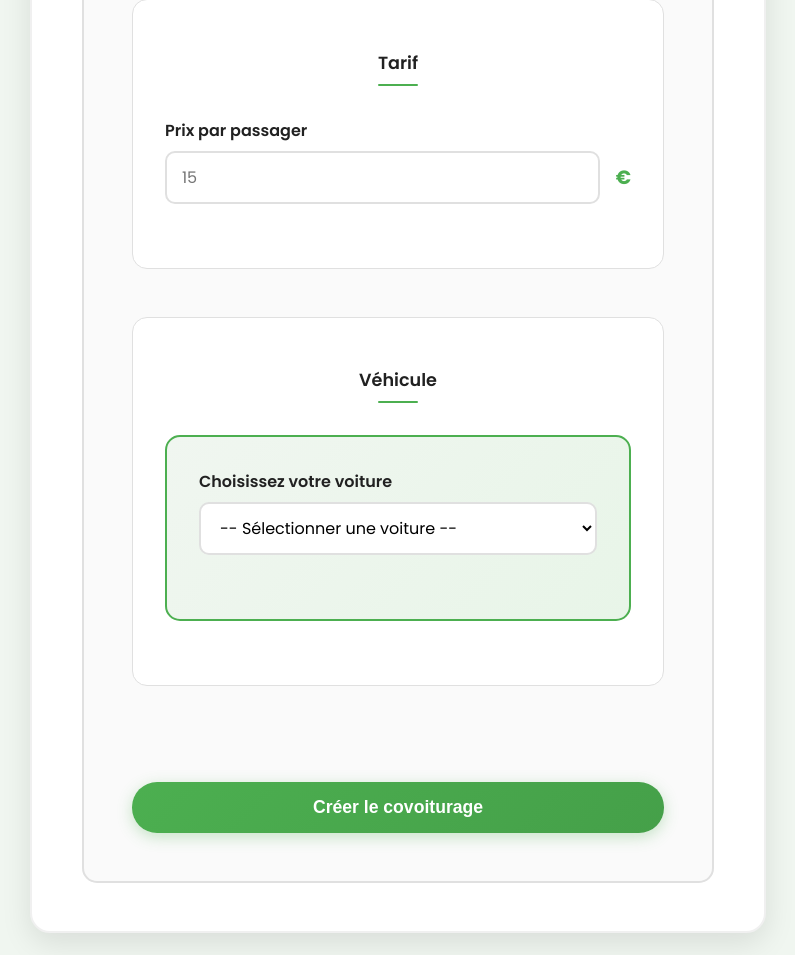
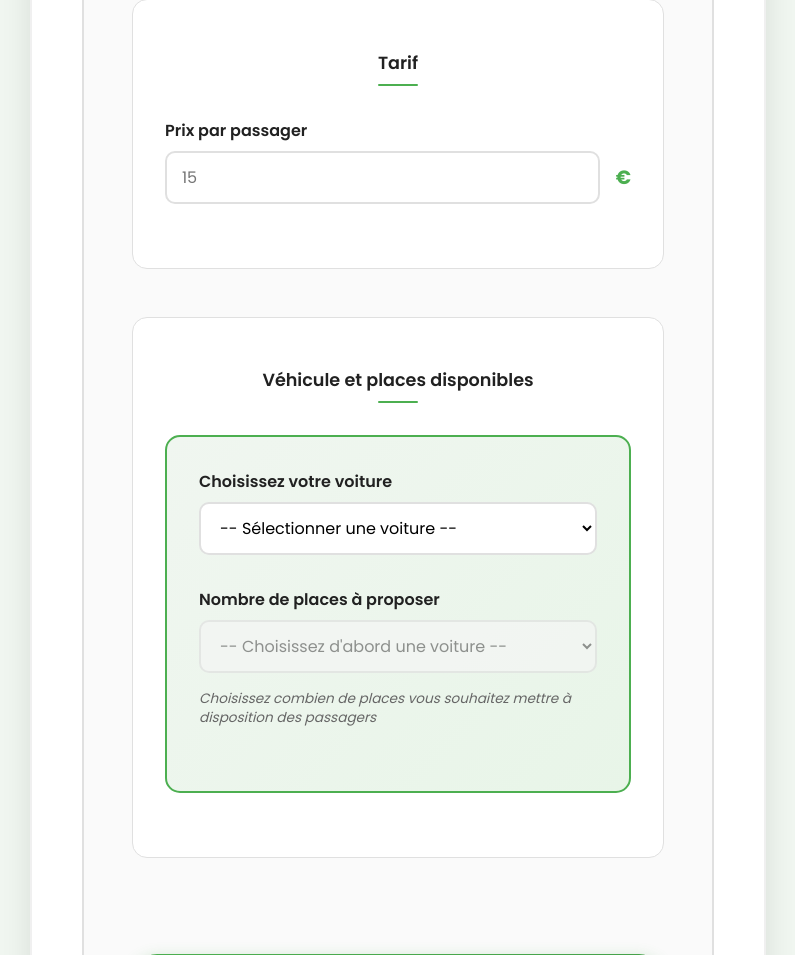
Before and after one commit to LeChach/Projet_EcoRide, a PHP site: page /ajouter_covoiturage.php in a window 1280 px wide. Shown: the part 1385-2340 px from the top of the page, without its empty margins (242-1037 px from the left). Run offline with PHP 8.4, Linux system fonts and the light colour scheme; the visitor is signed in with stand-in values (Sample User, id 1); tables that the repository leaves empty hold one stand-in row (values such as "Sample post").

Commit message:
ajout possibilité de nbr place

```diff
--- a/src/ajouter_covoiturage.php
+++ b/src/ajouter_covoiturage.php
@@ -117,9 +117,9 @@ if ($_SERVER['REQUEST_METHOD'] === 'POST') {
                         </div>
                     </div>
 
-                    <!-- Section Voiture -->
+                    <!-- Section Voiture et Places -->
                         <div class="ride-form-section">
-                        <h3>Véhicule</h3>
+                            <h3>Véhicule et places disponibles</h3>
 
                             <div class="car-selection">
                                 <?php if (empty($voitures_utilisateur)): ?>
@@ -130,15 +130,23 @@ if ($_SERVER['REQUEST_METHOD'] === 'POST') {
                                 <?php else: ?>
                                     <div class="ride-form-group">
                                         <label for="id_voiture">Choisissez votre voiture</label>
-                                    <select name="id_voiture" id="id_voiture" class="car-select" required>
+                                        <select name="id_voiture" id="id_voiture" class="car-select" required onchange="updateMaxPlaces()">
                                             <option value="">-- Sélectionner une voiture --</option>
                                             <?php foreach ($voitures_utilisateur as $voiture): ?>
-                                            <option value="<?= $voiture['id_voiture'] ?>">
+                                                <option value="<?= $voiture['id_voiture'] ?>" data-places="<?= $voiture['nb_place'] ?>">
                                                     <?= htmlspecialchars($voiture['marque']) ?> - <?= htmlspecialchars($voiture['modele']) ?>
                                                     (<?= $voiture['nb_place'] ?> place<?= $voiture['nb_place'] > 1 ? 's' : '' ?> - <?= htmlspecialchars($voiture['energie']) ?>)
                                                 </option>
                                             <?php endforeach; ?>
                                         </select>
+                                    </div>
+
+                                    <div class="ride-form-group">
+                                        <label for="nb_place_dispo">Nombre de places à proposer</label>
+                                        <select name="nb_place_dispo" id="nb_place_dispo" class="car-select" required disabled>
+                                            <option value="">-- Choisissez d'abord une voiture --</option>
+                                        </select>
+                                        <small class="form-help-text">Choisissez combien de places vous souhaitez mettre à disposition des passagers</small>
                                     </div>
                                 <?php endif; ?>
                             </div>
@@ -156,3 +164,29 @@ if ($_SERVER['REQUEST_METHOD'] === 'POST') {
     <?php include 'includes/footer.php'; ?>
 </body>
 </html>
+
+<script>
+    function updateMaxPlaces() {
+    const voitureSelect = document.getElementById('id_voiture');
+    const placesSelect = document.getElementById('nb_place_dispo');
+
+    if (voitureSelect.value === '') {
+        placesSelect.disabled = true;
+        placesSelect.innerHTML = '<option value="">-- Choisissez d\'abord une voiture --</option>';
+        return;
+    }
+
+    const selectedOption = voitureSelect.options[voitureSelect.selectedIndex];
+    const maxPlaces = parseInt(selectedOption.getAttribute('data-places'));
+
+    placesSelect.disabled = false;
+    placesSelect.innerHTML = '<option value="">-- Nombre de places --</option>';
+
+    for (let i = 1; i <= maxPlaces; i++) {
+        const option = document.createElement('option');
+        option.value = i;
+        option.textContent = i + ' place' + (i > 1 ? 's' : '');
+        placesSelect.appendChild(option);
+    }
+}
+</script>
--- a/src/assets/css/style.css
+++ b/src/assets/css/style.css
@@ -4414,3 +4414,26 @@ footer .logo img {
         padding: 8px 14px;
     }
 }
+
+/* ===== CHAMP NOMBRE DE PLACES - AJOUTER COVOITURAGE ===== */
+.form-help-text {
+    display: block;
+    margin-top: var(--spacing-xs);
+    font-size: 0.85rem;
+    color: var(--text-light);
+    font-style: italic;
+    line-height: 1.4;
+}
+
+.car-select:disabled {
+    background-color: #f5f5f5;
+    color: var(--text-light);
+    cursor: not-allowed;
+    opacity: 0.7;
+}
+
+.car-select:disabled:hover {
+    border-color: var(--border-light);
+    box-shadow: none;
+    transform: none;
+}
--- a/src/classes/Covoiturage.php
+++ b/src/classes/Covoiturage.php
@@ -20,6 +20,7 @@ class Covoiturage {
             $duree_voyage = sprintf('%02d:%02d:00', (int)$data['duree_voyage_heure'] ?? 0, (int)$data['duree_voyage_min'] ?? 0);
             $prix_personne = $data['prix_personne'] ?? 0;
             $id_voiture = (int)$data['id_voiture'] ?? 0;
+            $nb_place_dispo = (int)$data['nb_place_dispo'] ?? 0; // NOUVEAU CHAMP
 
             $pdo->beginTransaction();
 
@@ -64,16 +65,22 @@ class Covoiturage {
                     return ['success' => false, 'message' => 'Solde insufisant pour créer un nouveau covoiturage'];
                 }
 
-                //recuperation du nombre de place
-                $prep_voiture = $pdo->prepare("SELECT nb_place FROM voiture WHERE id_voiture = ?");
-                $prep_voiture->execute([$id_voiture]);
+                //recuperation du nombre de place maximum de la voiture
+                $prep_voiture = $pdo->prepare("SELECT nb_place FROM voiture WHERE id_voiture = ? AND id_conducteur = ?");
+                $prep_voiture->execute([$id_voiture, $id_utilisateur]);
                 $voiture_info = $prep_voiture->fetch(PDO::FETCH_ASSOC);
                 if (!$voiture_info) {
                     return ['success' => false, 'message' => 'Voiture introuvable'];
                 }
-                $nb_place_dispo = $voiture_info['nb_place'];
 
-
+                // VALIDATION DU NOMBRE DE PLACES CHOISI
+                $nb_place_max = $voiture_info['nb_place'];
+                if ($nb_place_dispo < 1) {
+                    return ['success' => false, 'message' => 'Vous devez proposer au moins 1 place'];
+                }
+                if ($nb_place_dispo > $nb_place_max) {
+                    return ['success' => false, 'message' => 'Nombre de places supérieur à la capacité de votre voiture'];
+                }
 
             //UNE FOIS TOUT OK INSERTION DU NOUVEAU COVOIT
                 $prep_nouveau_covoit = $pdo->prepare(
@@ -95,7 +102,7 @@ class Covoiturage {
                 $duree_voyage,
                 $lieu_depart,
                 $lieu_arrive,
-                $nb_place_dispo,
+                $nb_place_dispo, // UTILISATION DE LA VALEUR CHOISIE
                 $prix_personne,
                 $id_utilisateur,
                 $id_voiture
```
Lines whose indentation alone changed are shown as unchanged.
